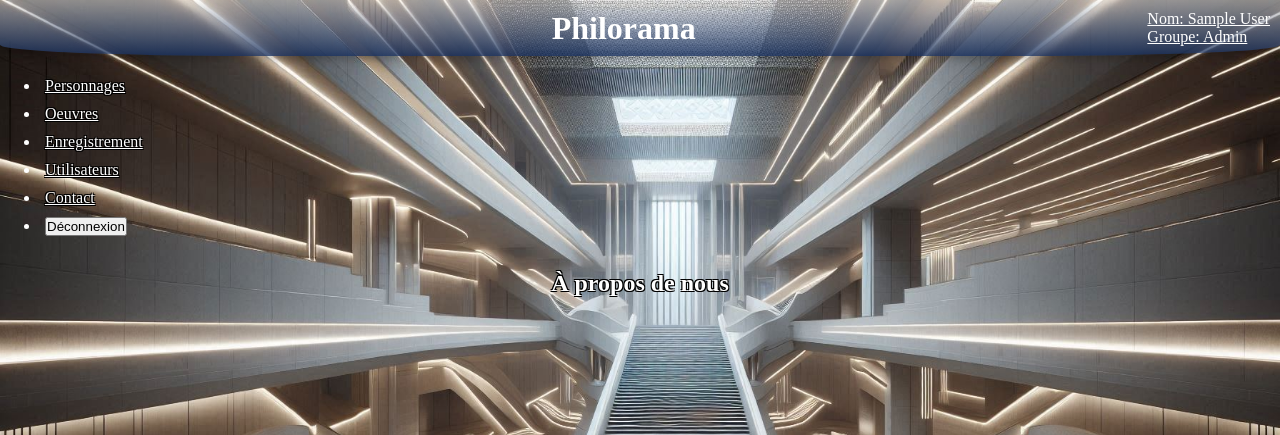
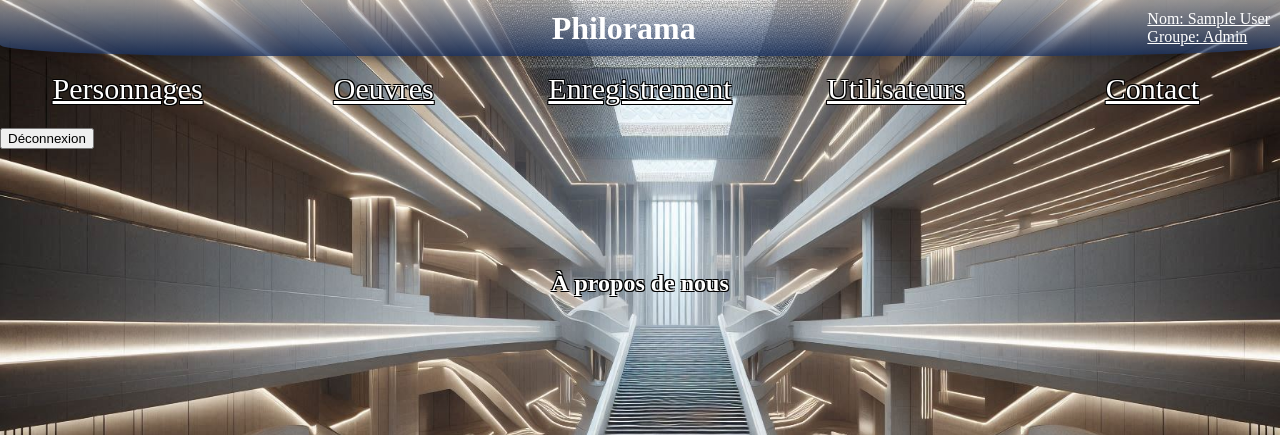
Before and after one commit to Mister-J23/ProjetCDA, a Flask app: page /Home in a window 1280 px wide. Shown: the top 435 px of the page. Run offline with Flask 3, Linux system fonts and the light colour scheme; the visitor is signed in with stand-in values (Sample User, id 1).

Commit message:
27/03/2025

```diff
--- a/ProjetCDA/WEB_FLASK/app/static/css/responsive.css
+++ b/ProjetCDA/WEB_FLASK/app/static/css/responsive.css
@@ -11,6 +11,9 @@
         flex-direction: column;
         align-items: center;
     }
+
+
+
 
     .connexion{
 
@@ -65,10 +68,7 @@
         box-shadow: 0 4px 8px rgba(0, 0, 0, 0.2); /* Ombre douce */
     }
 
-    nav li {
-        margin: 2px;  /* Supprime les marges autour des éléments de la liste */
-        padding: 0;  /* Supprime l'espace intérieur des éléments de la liste */
-    }
+
 
     .container {
         margin-top: 155px;
--- a/ProjetCDA/WEB_FLASK/app/static/css/style2.css
+++ b/ProjetCDA/WEB_FLASK/app/static/css/style2.css
@@ -15,6 +15,24 @@ body {
     overflow: hidden; /* Empêche le défilement de la page */
 
 }
+
+nav ul {
+    display: grid;
+    grid-template-columns: repeat(auto-fit, minmax(100px, 1fr)); /* Ajuste selon le nombre d'éléments */
+    grid-template-rows: repeat(2, auto); /* Deux lignes */
+    gap: 1px; /* Espacement entre les éléments */
+    list-style: none;
+    padding: 0;
+    text-align: center;
+}
+
+nav li {
+    margin: 0;  /* Supprime les marges autour des éléments de la liste */
+    padding: 0;  /* Supprime l'espace intérieur des éléments de la liste */
+    font-size: 30px;
+}
+
+
 
 /* Fixe le header en haut */
 header {
@@ -281,8 +299,7 @@ button:hover {
     color: white;
 }
 .déco{
-    padding: 0;
-    margin: 0;
+    margin-top: 5px;
     color:black
 }
 
@@ -384,10 +401,7 @@ footer img{
     min-height: 30px;
 }
 
-li{
-    padding: 5px;
-    margin: 0;
-}
+
 .header {
     display: flex;
 }
--- a/ProjetCDA/WEB_FLASK/app/templates/Home.html
+++ b/ProjetCDA/WEB_FLASK/app/templates/Home.html
@@ -32,10 +32,9 @@
                 <li><a class="text" href="{{ url_for('Utilisateur') }}">Utilisateurs</a></li>
                 {% endif %}
                 <li><a class="text" href="{{ url_for('Contact') }}">Contact</a></li>
-                <li>
-                    <button class="déco" onclick="window.location.href='{{ url_for('déconnexion') }}'">Déconnexion</button>
-                </li>
             </ul>
+            <button class="déco" onclick="window.location.href='{{ url_for('déconnexion') }}'">Déconnexion</button>
+
         </nav>
 
     </header>
--- a/ProjetCDA/WEB_FLASK/app/templates/Personnages.html
+++ b/ProjetCDA/WEB_FLASK/app/templates/Personnages.html
@@ -22,7 +22,6 @@
             <h1>Personnages</h1>
             <div class="user-info">
 
-                <p>ID: {{ id }}</p>
                 <p>Nom: {{ username }}</p>
                 <p>Groupe: {{ groupe }}</p>
             </div>
@@ -33,10 +32,9 @@
             <ul>
                 <li><a class="text" href="{{ url_for('Home') }}">Accueil</a></li>
                 <li><a class="text" href="{{ url_for('Oeuvres') }}">Oeuvres</a></li>
-                <li>
-                    <button class="déco" onclick="window.location.href='{{ url_for('déconnexion') }}'">Déconnexion</button>
-                </li>
             </ul>
+            <button class="déco" onclick="window.location.href='{{ url_for('déconnexion') }}'">Déconnexion</button>
+
         </nav>
 
     </header>
--- a/ProjetCDA/WEB_FLASK/app/templates/charger.html
+++ b/ProjetCDA/WEB_FLASK/app/templates/charger.html
@@ -31,10 +31,10 @@
                 <li><a class="text" href="{{ url_for('Home') }}">Accueil</a></li>
                 <li><a class="text" href="{{ url_for('personnages') }}">Personnages</a></li>
                 <li><a class="text" href="{{ url_for('Oeuvres') }}">Oeuvres</a></li>
-                <li>
-                    <button class="déco" onclick="window.location.href='{{ url_for('déconnexion') }}'">Déconnexion</button>
-                </li>
             </ul>
+
+            <button class="déco" onclick="window.location.href='{{ url_for('déconnexion') }}'">Déconnexion</button>
+
         </nav>
 
     </header>
```
Also changed, not shown: ProjetCDA/WEB_FLASK/app/templates/Oeuvres.html (+2 -5 lines), ProjetCDA/WEB_FLASK/app/templates/Utilisateurs.html (+8 -7 lines).
